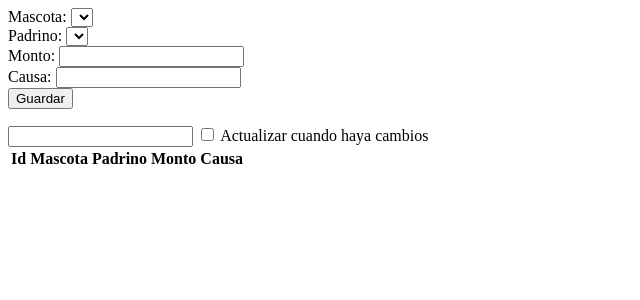
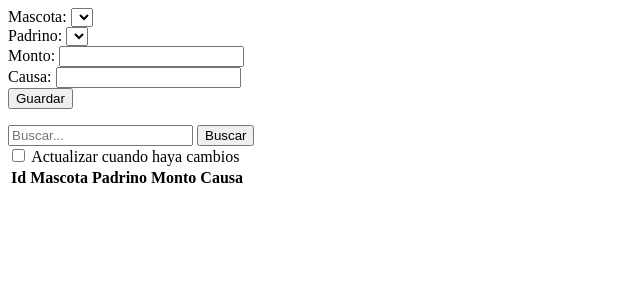
Before and after one commit to SofiaRan74/practica1ASTeam, a Flask app: page /apoyos in a window 1280 px wide. Shown: the top 300 px of the page, without its empty margins (0-640 px from the left). Run offline with Flask 3, Linux system fonts and the light colour scheme; lists and menus that the app fills with data are empty.

Commit message:
Update apoyos.html

```diff
--- a/templates/apoyos.html
+++ b/templates/apoyos.html
@@ -20,8 +20,10 @@
         <button class="btn btn-primary">Guardar</button>
     </div>
 </form>
-<div>
-    <input type="text" class="from-control" id="chkActualizarAutoTbodyApoyo"
+<div class="input-group mb-3">
+    <input type="text" class="form-control" id="Contbuscar" name="Contbuscar" placeholder="Buscar...">
+    <button class="btn btn-outline-primary" id="btnBuscar">Buscar</button>
+</div>
 <div class="form-check">
     <input class="form-check-input" type="checkbox" value="" id="chkActualizarAutoTbodyApoyo">
     <label class="form-check-label" for="chkActualizarAutoTbodyApoyo">
```
